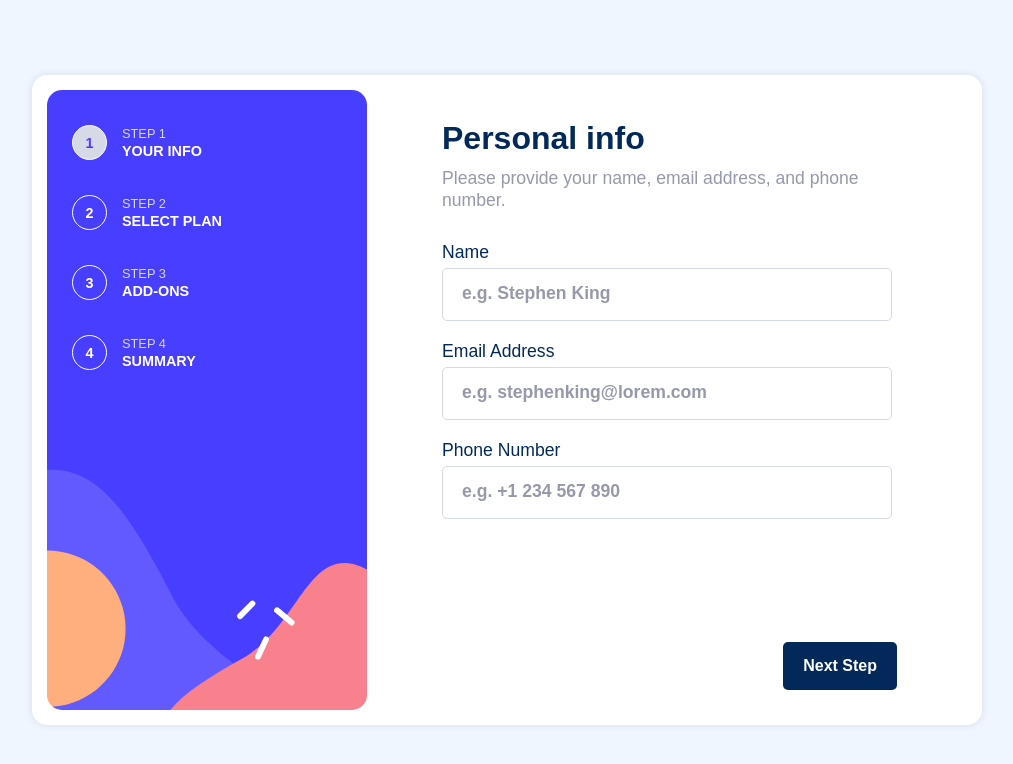
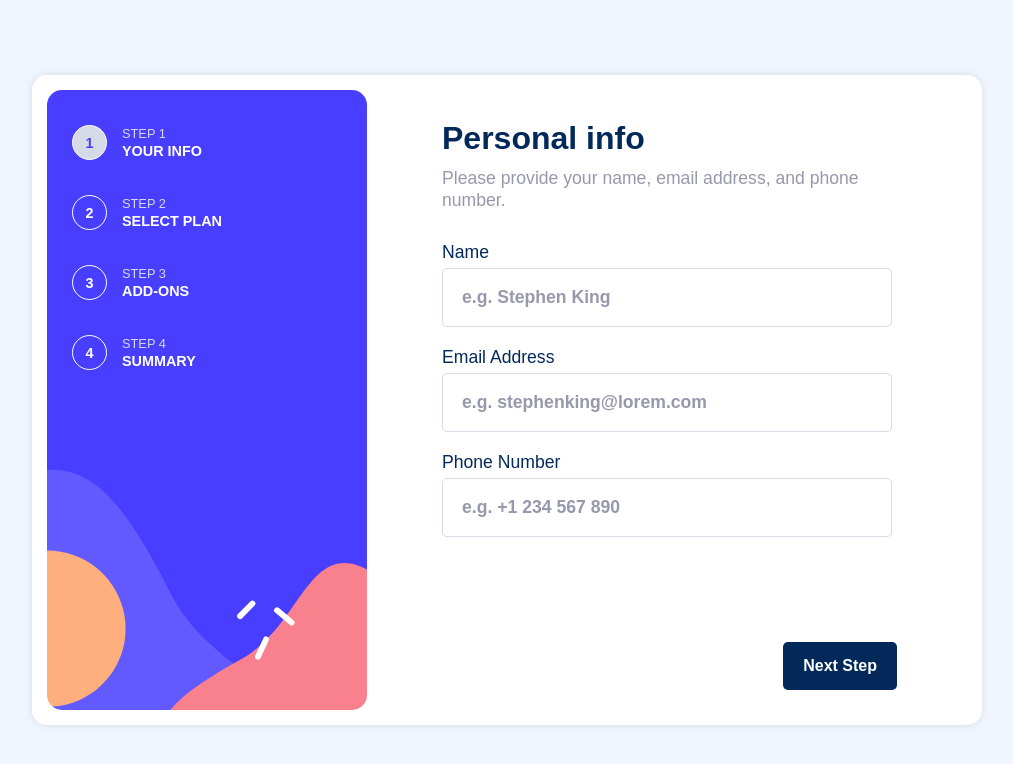
Before and after one commit to mateusz-piskorz/multi-step-form, a React (Create React App) app: page / in a window 1280 px wide. Shown: the top 764 px of the page, without its empty margins (133-1146 px from the left). Built offline with nearby package versions, Linux system fonts and the light colour scheme.

Commit message:
YourInfo/input - update styles

```diff
--- a/src/features/Form/features/YourInfo/components/InfoInput/InfoInput.styled.ts
+++ b/src/features/Form/features/YourInfo/components/InfoInput/InfoInput.styled.ts
@@ -11,12 +11,13 @@ export const StyledInfoInput = styled.div<{ $className: string }>(
           padding: 15px 10px 15px 10px;
           border: 1px solid ${theme.lightGray};
           border-radius: 5px;
+          font-size: 1rem;
           &::placeholder {
             padding-left: 7px;
             font-weight: 700;
             font-size: 1rem;
             color: ${theme.coolGray};
-            opacity: 1; /* Firefox */
+            opacity: 1;
           }
         }
 
@@ -31,6 +32,7 @@ export const StyledInfoInput = styled.div<{ $className: string }>(
         .${$className} {
           &_input {
             padding: 18px 12px 18px 12px;
+            font-size: 1.1rem;
             &::placeholder {
               font-size: 1.1rem;
             }
```
